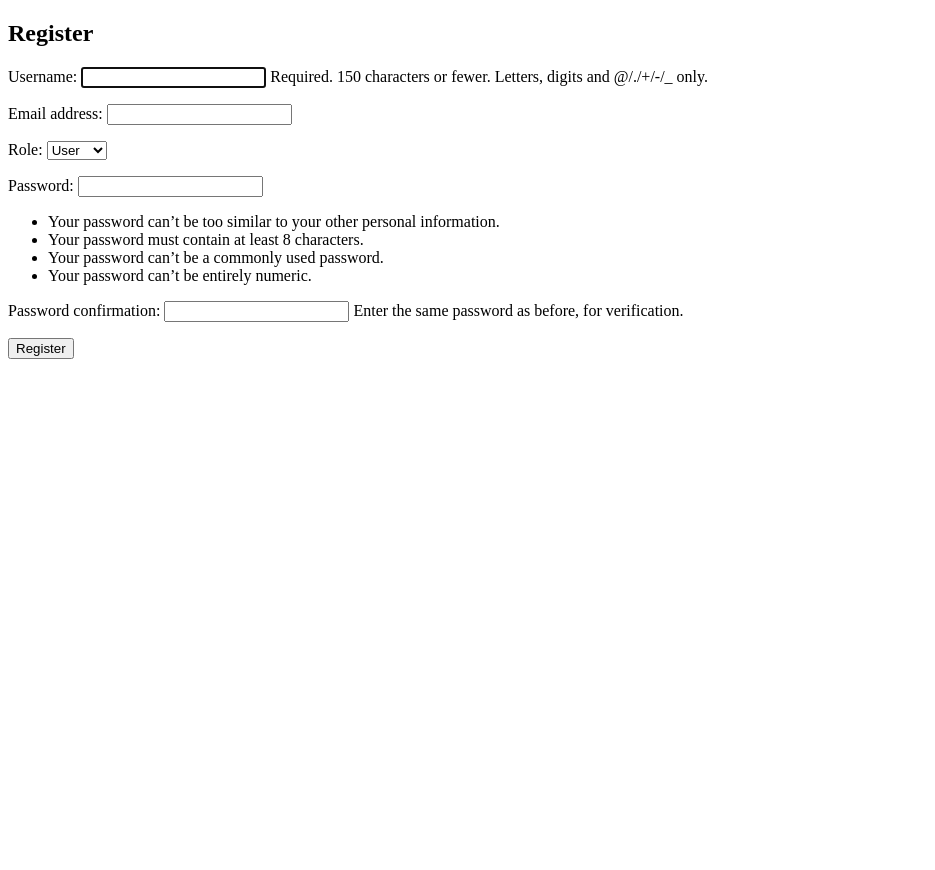
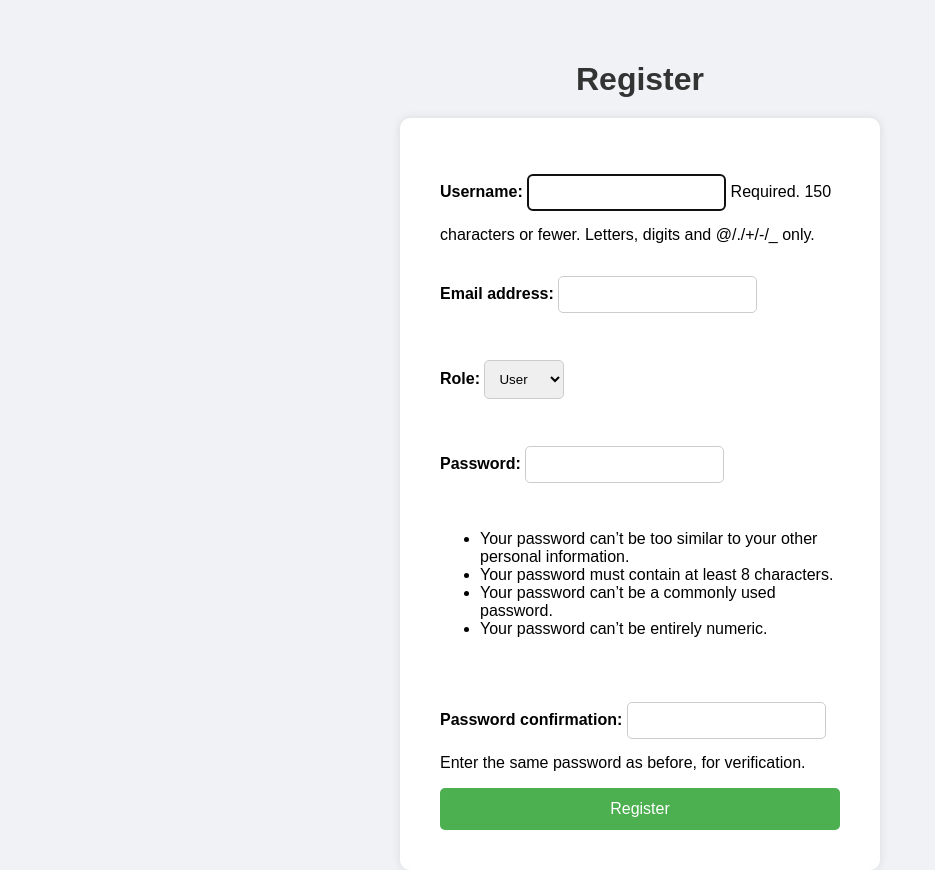
Before and after one commit to Femi-coder/airline_sales_system, a Django app: page /accounts/register/ in a window 1280 px wide. Shown: the whole page, without its empty margins (0-935 px from the left). Before the commit the page ends 359 px from the top, so only its background shows below. Run offline with Django 5.2, Linux system fonts and the light colour scheme.

Commit message:
Styled the register page with Css

```diff
--- a/accounts/forms.py
+++ b/accounts/forms.py
@@ -6,7 +6,7 @@ from .models import Booking
 class CustomUserCreationForm(UserCreationForm):
     class Meta:
         model = CustomUser
-        fields = ['username', 'email', 'role', 'password1', 'password2']  # Include role
+        fields = ['username', 'email', 'role', 'password1', 'password2']
 
 class BookingStatusForm(forms.ModelForm):
     class Meta:
--- a/accounts/templates/accounts/register.html
+++ b/accounts/templates/accounts/register.html
@@ -1,14 +1,88 @@
 {% load static %}
 <!DOCTYPE html>
-<html>
-<head><title>Register</title></head>
+<html lang="en">
+<head>
+    <meta charset="UTF-8">
+    <title>Register</title>
+    <style>
+        body {
+            font-family: Arial, sans-serif;
+            background: #f0f2f5;
+            display: flex;
+            flex-direction: column;
+            align-items: center;
+            justify-content: flex-start;
+            min-height: 100vh;
+            margin: 0;
+            padding-top: 40px;
+        }
+
+        h1 {
+            font-size: 32px;
+            color: #333;
+            margin-bottom: 20px;
+        }
+
+        .register-container {
+            background: white;
+            padding: 40px;
+            border-radius: 10px;
+            box-shadow: 0px 0px 10px rgba(0,0,0,0.1);
+            width: 400px;
+        }
+
+        h2 {
+            text-align: center;
+            margin-bottom: 25px;
+            color: #555;
+        }
+
+        form {
+            display: flex;
+            flex-direction: column;
+        }
+
+        label {
+            margin-bottom: 5px;
+            font-weight: bold;
+        }
+
+        input[type="text"],
+        input[type="email"],
+        input[type="password"],
+        select {
+            padding: 10px;
+            margin-bottom: 15px;
+            border: 1px solid #ccc;
+            border-radius: 5px;
+        }
+
+        button {
+            padding: 12px;
+            background-color: #4CAF50;
+            border: none;
+            color: white;
+            border-radius: 5px;
+            cursor: pointer;
+            font-size: 16px;
+        }
+
+        button:hover {
+            background-color: #45a049;
+        }
+    </style>
+</head>
 <body>
-    <h2>Register</h2>
-    <form method="POST" action="">
-        {% csrf_token %}
-        {{ form.as_p }}
-        <button type="submit">Register</button>
-    </form>
+
+    <h1>Register</h1>
+
+    <div class="register-container">
+        <form method="POST" action="">
+            {% csrf_token %}
+            {{ form.as_p }}
+            <button type="submit">Register</button>
+        </form>
+    </div>
 
 </body>
 </html>
--- a/airline_sales_system/settings.py
+++ b/airline_sales_system/settings.py
@@ -37,7 +37,6 @@ INSTALLED_APPS = [
     'django.contrib.sessions',
     'django.contrib.messages',
     'django.contrib.staticfiles',
-     'core',
      'accounts',
 ]
 
```
